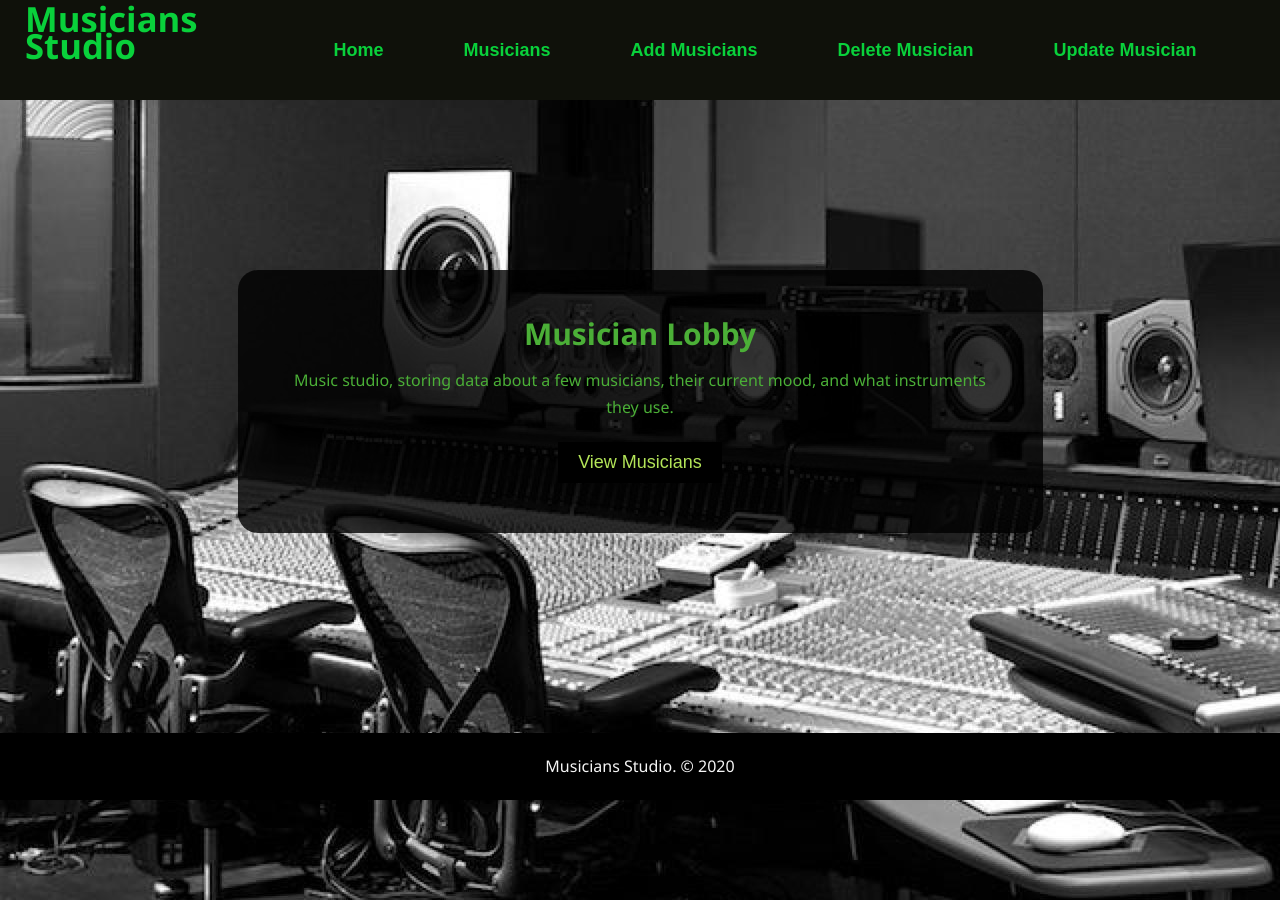
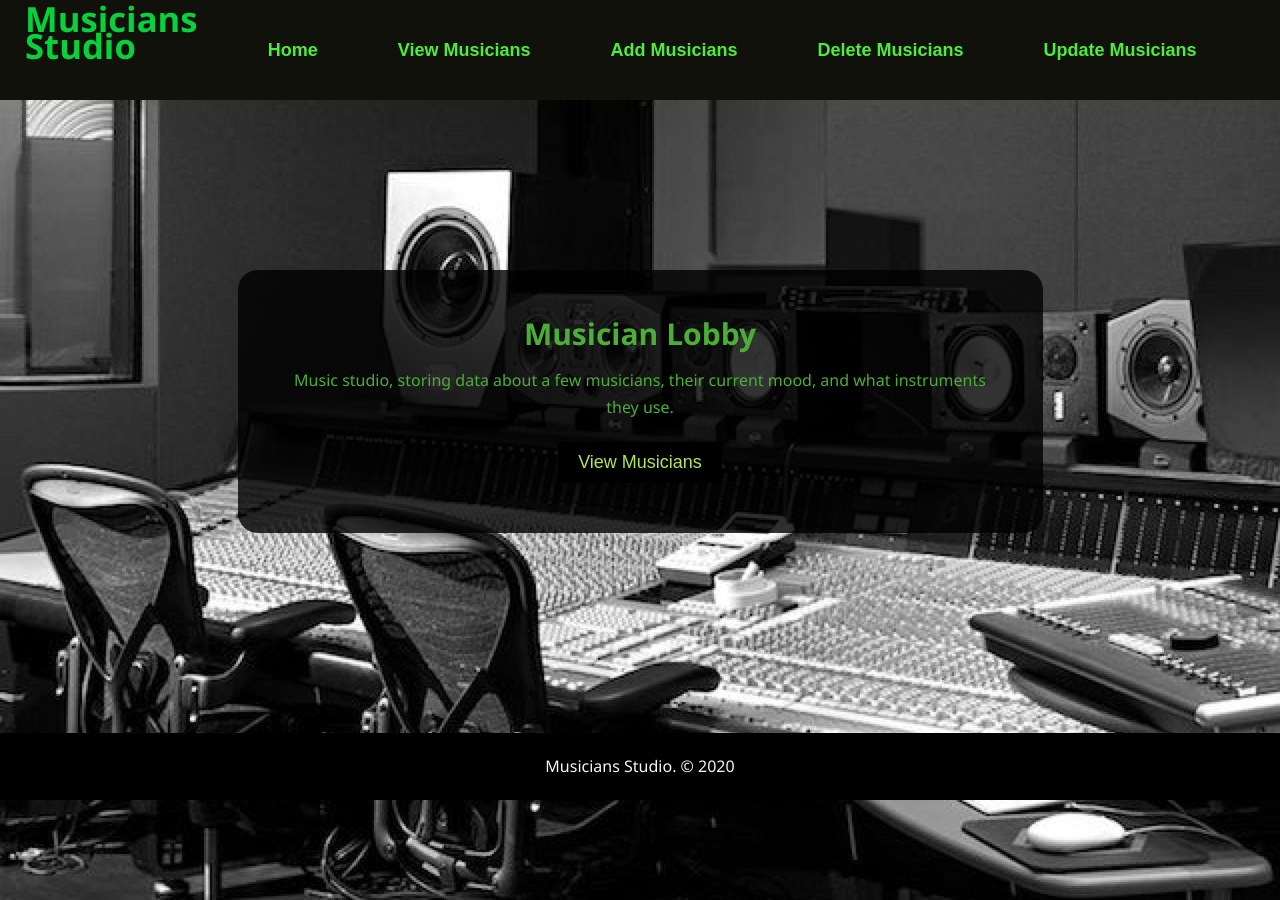
Before and after one commit to DanRey321/DR_project1, a React (Create React App) app: page / in a window 1280 px wide. Built offline with nearby package versions, Linux system fonts and the light colour scheme.

Commit message:
changed href to navlink

```diff
--- a/src/App.js
+++ b/src/App.js
@@ -12,8 +12,9 @@ import DeletePage from './components/pages/DeletePage.js';
 function App() {
   return (
     <>
-    <Nav />
+
     <Router>
+      <Nav />
       <Switch>
         <Route exact path="/" component={Homepage}/>
         <Route path="/add" component={AddPage}/>
--- a/src/components/pages/Homepage.js
+++ b/src/components/pages/Homepage.js
@@ -9,7 +9,7 @@ export default class Homepage extends React.Component{
                     <div id="showcase-content">
                         <h1>Musician Lobby</h1>
                         <p>Music studio, storing data about a few musicians, their current mood, and what instruments they use.</p>
-                        <NavLink to="/add"><button className="btn">View Musicians</button></NavLink>
+                        <NavLink to="/view"><button className="btn">View Musicians</button></NavLink>
 
                     </div>
                 </div>
--- a/src/components/pages/Nav.js
+++ b/src/components/pages/Nav.js
@@ -1,5 +1,5 @@
 import React from "react";
-//import { NavLink } from 'react-router-dom';
+import { NavLink } from 'react-router-dom';
 
 const NavBar = () => {
 
@@ -14,11 +14,12 @@ const NavBar = () => {
                     <div className="nav-container">
                         <div className="logo"><a href="/">Musicians Studio</a></div>
                         <ul>
-                            <li><button className="nav-btn" ><a href="/">Home</a></button></li>
-                            <li><button className="nav-btn" ><a href="/view">Musicians</a></button></li>
-                            <li><button className="nav-btn" ><a href="/add">Add Musicians</a></button></li>
-                            <li><button className="nav-btn" ><a href="/delete">Delete Musician</a></button></li>
-                            <li><button className="nav-btn" ><a href="/update">Update Musician</a></button></li>
+                            <li><NavLink to="/"><button className="nav-btn">Home</button></NavLink></li>
+                            <li><NavLink to="/view"><button className="nav-btn">View Musicians</button></NavLink></li>
+                            <li><NavLink to="/add"><button className="nav-btn">Add Musicians</button></NavLink></li>
+                            <li><NavLink to="/delete"><button className="nav-btn">Delete Musicians</button></NavLink></li>
+                            <li><NavLink to="/update"><button className="nav-btn">Update Musicians</button></NavLink></li>
+
                         </ul>
                     </div>
                 </nav>
```
Also changed, not shown: 1 other file (tests, documents, lock files or other folders).
